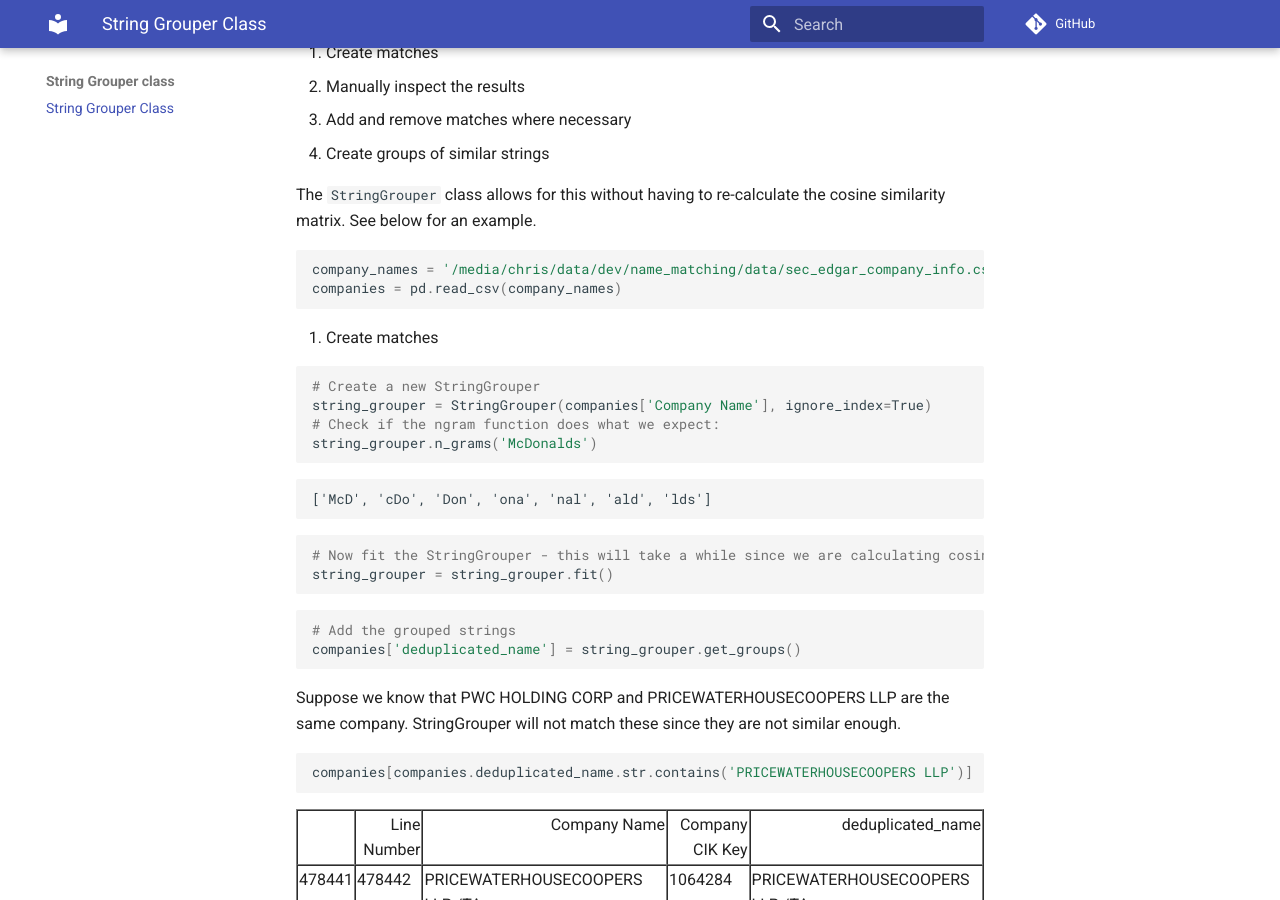
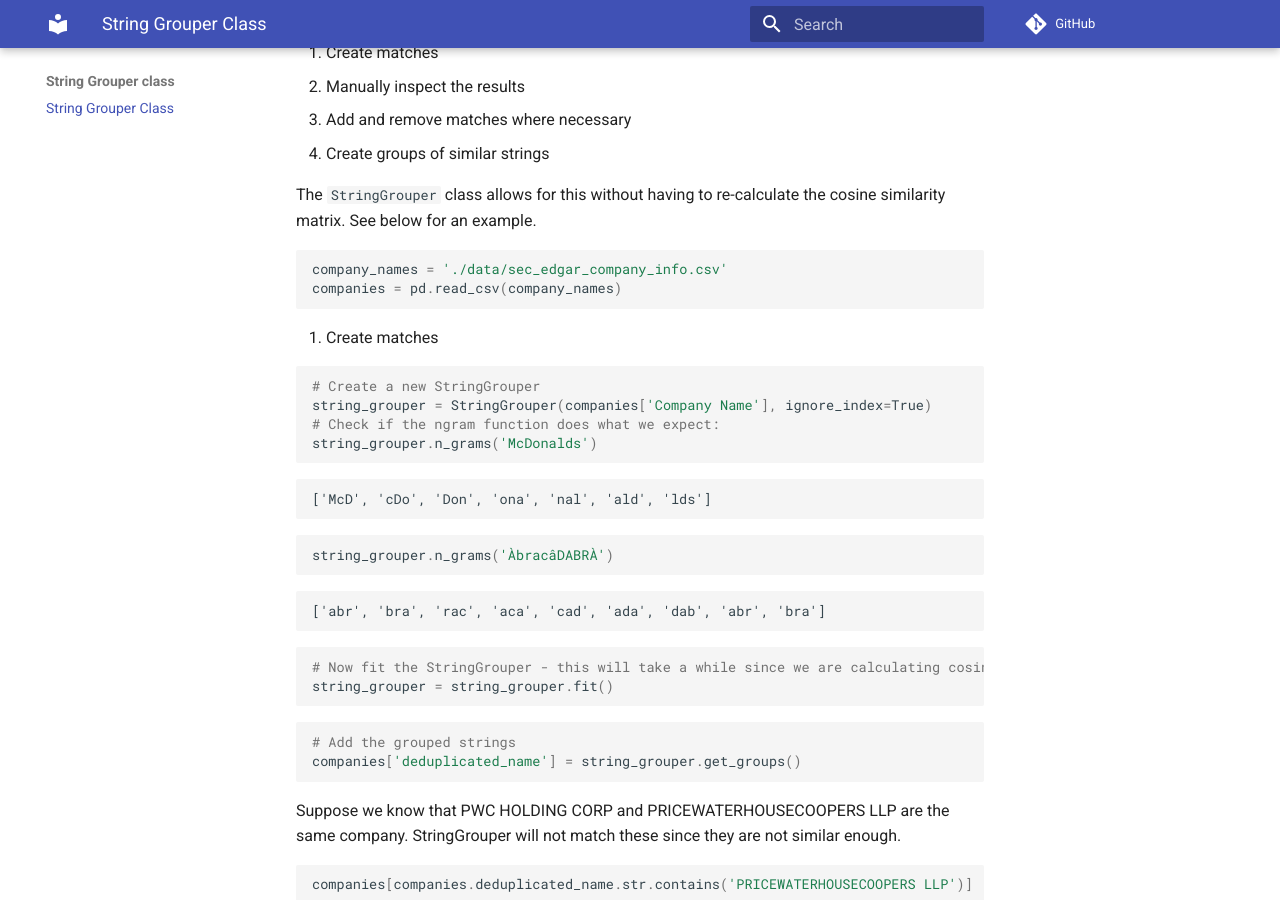
Before and after one commit to Bergvca/string_grouper, an MkDocs documentation site: the page built from docs/sg_class.md, in a window 1280 px wide and 900 px high, scrolled down 306 px. Built offline with MkDocs 1.6.1 and Material for MkDocs 9.7.7, drawn with Linux system fonts in a browser that asks for light colours; comment, search, counter and statistics services are not loaded.

Commit message:
update docs

````diff
--- a/docs/sg_class.md
+++ b/docs/sg_class.md
@@ -14,7 +14,7 @@
 
 
 ```python
-company_names = '/media/chris/data/dev/name_matching/data/sec_edgar_company_info.csv'
+company_names = './data/sec_edgar_company_info.csv'
 companies = pd.read_csv(company_names)
 ```
 
@@ -30,6 +30,11 @@
 
     ['McD', 'cDo', 'Don', 'ona', 'nal', 'ald', 'lds']
 
+```python
+string_grouper.n_grams('ÀbracâDABRÀ')
+```
+
+    ['abr', 'bra', 'rac', 'aca', 'cad', 'ada', 'dab', 'abr', 'bra']
 
 ```python
 # Now fit the StringGrouper - this will take a while since we are calculating cosine similarities on 600k strings
````
Also changed, not shown: docs/examples.md (+1 -1 lines).
